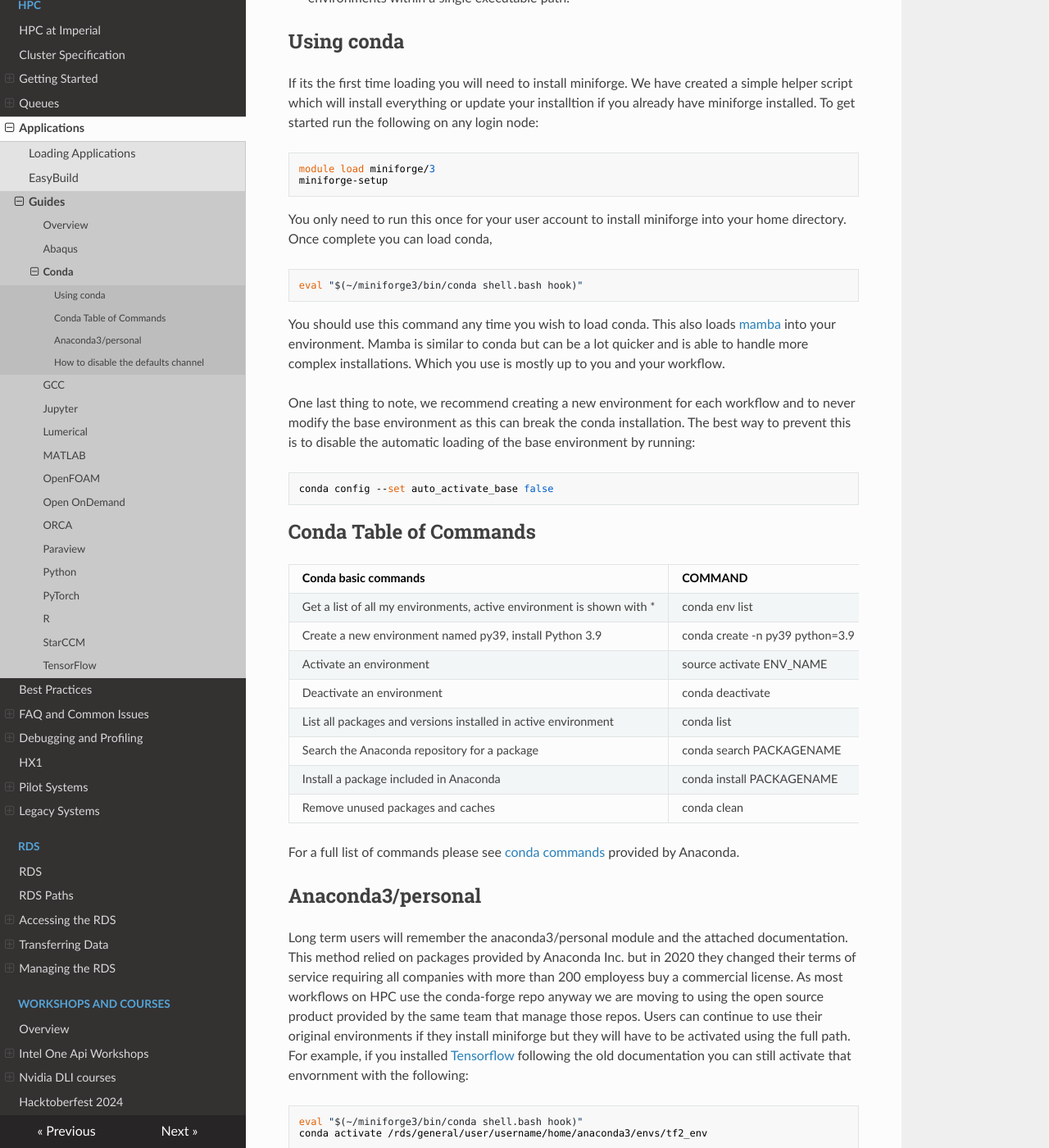
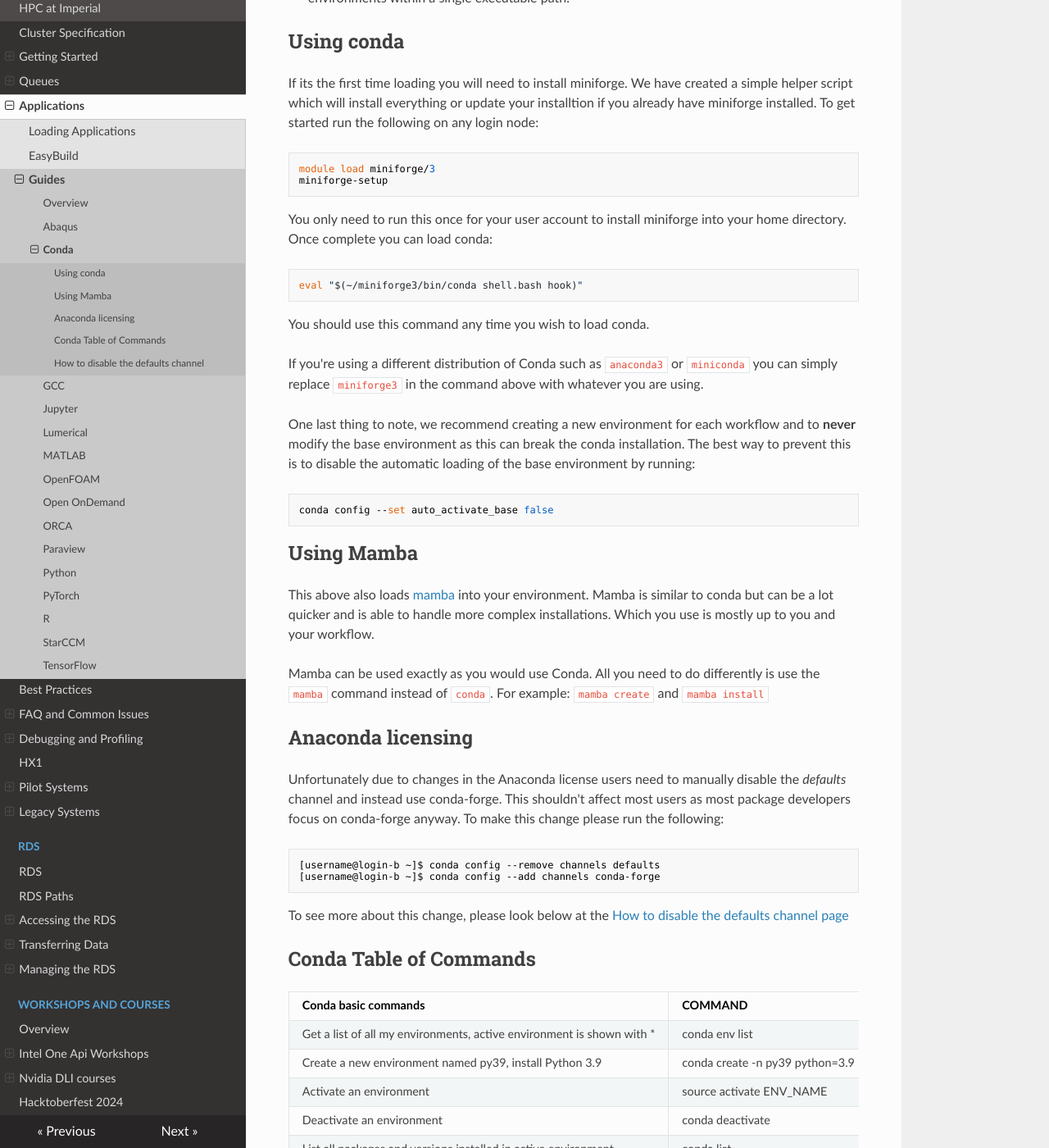
Before and after one commit to ImperialCollegeLondon/icl-rcs-user-guide, an MkDocs documentation site: the page built from docs/hpc/applications/guides/conda.md, in a window 1280 px wide and 1400 px high, scrolled down 635 px. Shown: the whole window at 82% size. Built offline with MkDocs 1.6.1, drawn with Linux system fonts in a browser that asks for light colours; nearby versions of some CDN libraries; some of the changed text lies outside the part shown.

Commit message:
updated conda page and moved relevant conda info to legacy page

````diff
--- a/docs/hpc/applications/guides/conda.md
+++ b/docs/hpc/applications/guides/conda.md
@@ -21,19 +21,35 @@ module load miniforge/3
 miniforge-setup
 ```
 
-You only need to run this once for your user account to install miniforge into your home directory. Once complete you can load conda,
+You only need to run this once for your user account to install miniforge into your home directory. Once complete you can load conda:
 
 ```
 eval "$(~/miniforge3/bin/conda shell.bash hook)"
 ```
 
-You should use this command any time you wish to load conda. This also loads [mamba](https://mamba.readthedocs.io/en/latest/user_guide/mamba.html) into your environment. Mamba is similar to conda but can be a lot quicker and is able to handle more complex installations. Which you use is mostly up to you and your workflow.
+You should use this command any time you wish to load conda.
 
-One last thing to note, we recommend creating a new environment for each workflow and to never modify the base environment as this can break the conda installation. The best way to prevent this is to disable the automatic loading of the base environment by running:
+If you're using a different distribution of Conda such as `anaconda3` or `miniconda` you can simply replace `miniforge3` in the command above with whatever you are using.
+
+One last thing to note, we recommend creating a new environment for each workflow and to **never** modify the base environment as this can break the conda installation. The best way to prevent this is to disable the automatic loading of the base environment by running:
 
 ```
 conda config --set auto_activate_base false
 ```
+
+## Using Mamba
+This above also loads [mamba](https://mamba.readthedocs.io/en/latest/user_guide/mamba.html) into your environment. Mamba is similar to conda but can be a lot quicker and is able to handle more complex installations. Which you use is mostly up to you and your workflow.
+
+Mamba can be used exactly as you would use Conda. All you need to do differently is use the `mamba` command instead of `conda`. For example: `mamba create` and `mamba install`
+
+## Anaconda licensing
+Unfortunately due to changes in the Anaconda license users need to manually disable the *defaults* channel and instead use conda-forge. This shouldn't affect most users as most package developers focus on conda-forge anyway. To make this change please run the following:
+
+```console
+[username@login-b ~]$ conda config --remove channels defaults
+[username@login-b ~]$ conda config --add channels conda-forge
+```
+To see more about this change, please look below at the [How to disable the defaults channel page](#how-to-disable-the-defaults-channel)
 
 ## Conda Table of Commands
 
@@ -49,17 +65,7 @@ conda config --set auto_activate_base false
 | Remove unused packages and caches | conda clean |
 
 For a full list of commands please see [conda commands](https://docs.conda.io/projects/conda/en/stable/commands/index.html) provided by Anaconda.
-
-## Anaconda3/personal
-
-Long term users will remember the anaconda3/personal module and the attached documentation. This method relied on packages provided by Anaconda Inc. but in 2020 they changed their terms of service requiring all companies with more than 200 employess buy a commercial license. As most workflows on HPC use the conda-forge repo anyway we are moving to using the open source product provided by the same team that manage those repos. Users can continue to use their original environments if they install miniforge but they will have to be activated using the full path. For example, if you installed [Tensorflow](./tensorflow.md) following the old documentation you can still activate that envornment with the following:
-
-```
-eval "$(~/miniforge3/bin/conda shell.bash hook)"
-conda activate /rds/general/user/username/home/anaconda3/envs/tf2_env
-```
-
-If you are still using the old Anaconda3/personal module can we please ask that you [Disable the "defaults" channel](#how-to-disable-the-defaults-channel)  as this may require the University to purchase a license for every user. More information on Anaconda's terms of service can be found at: [https://www.anaconda.com/pricing/terms-of-service-faqs](https://www.anaconda.com/pricing/terms-of-service-faqs)
+The majority of these commands can be used with Mamba as well.
 
 ## How to disable the defaults channel
 
@@ -87,7 +93,7 @@ channels:
   - bioconda
 ```
 
-As mentioned in the section [Anaconda3/personal](#anaconda3personal), anaconda recently updated its licensing terms and we cannot use the defaults channel. We need to remove this channel from all our `.condarc` files. For some users who may have installed their own version of conda, they may have the `.condarc` file in multiple locations. They can use the following command to see the location of such files.
+Anaconda recently updated its licensing terms meaning we cannot use the `defaults` channel. We need to remove this channel from all our `.condarc` files. For some users who may have installed their own version of conda, they may have the `.condarc` file in multiple locations. They can use the following command to see the location of such files.
 
 ```bash
 # Input Command
@@ -104,7 +110,7 @@ channels:
 
 ```
 
-For most of the users, the file will be in their home directory. To remove the defaults channel, they can use the following command.
+For most of the users, the file will be in their home directory. To remove the `defaults` channel, they can use the following command.
 
 ```bash
 conda config --remove channels defaults
````
Also changed, not shown: other parts of docs/hpc/applications/guides/conda.md (+1 -1 lines), docs/hpc/legacy-systems/cx3-legacy.md (+12 -0 lines).
